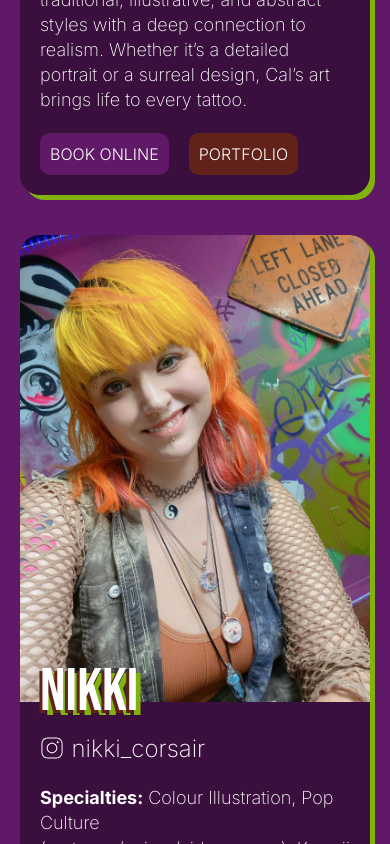
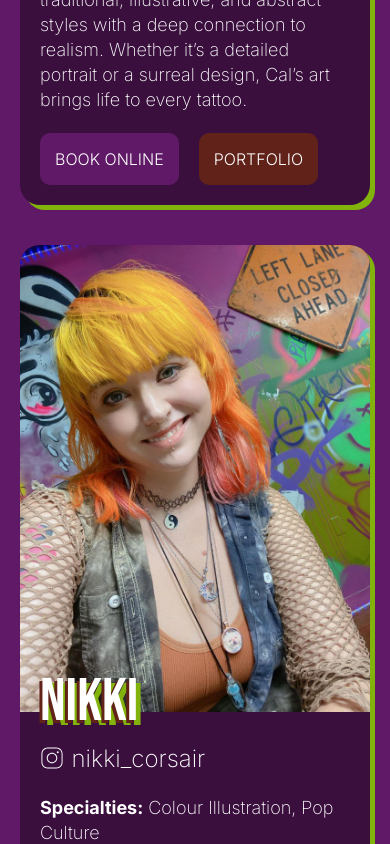
Before and after one commit to taeo920/vault51tattoo, a Next.js app: page / in a window 390 px wide. Shown: the part 1340-2184 px from the top of the page. Built offline with nearby package versions, Linux system fonts and the light colour scheme.

Commit message:
Responsive tweaks

```diff
--- a/app/artist/[artist]/style.scss
+++ b/app/artist/[artist]/style.scss
@@ -18,15 +18,15 @@
         margin-right: 1.5rem;
 
         @include media-breakpoint-up(sm) {
-            font-size: 12rem;
-            margin-right: 3rem;
+            font-size: 8rem;
+            margin-right: 2.5rem;
         }
     }
 
     &__instagram {
         display: flex;
         align-items: center;
-        font-size: 3rem;
+        font-size: 2.4rem;
         margin-right: 3rem;
     }
 
--- a/app/styles/components/button.scss
+++ b/app/styles/components/button.scss
@@ -5,14 +5,14 @@
     display: inline-block;
     font-weight: 300;
     font-size: 1.6rem;
-    padding: 1rem;
+    padding: 1.5rem;
     text-transform: uppercase;
     transition-timing-function: ease-in-out;
     transition-duration: 200ms;
     transition-property: background-color;
 
     @include media-breakpoint-up(md) {
-        padding: 1rem 2rem;
+        padding: 1.5rem 2rem;
     }
 
     &--alt {
--- a/app/styles/components/header.scss
+++ b/app/styles/components/header.scss
@@ -15,12 +15,8 @@
 
     &__logo {
         @include heading();
-        font-size: 4rem;
+        font-size: 6rem;
         transition: opacity .3s ease-in-out, font-size .3s ease-in-out;
-
-        @include media-breakpoint-up(md) {
-            font-size: 6rem;
-        }
 
         .header--home:not(.header--scrolled) & {
             font-size: 1rem;
```
